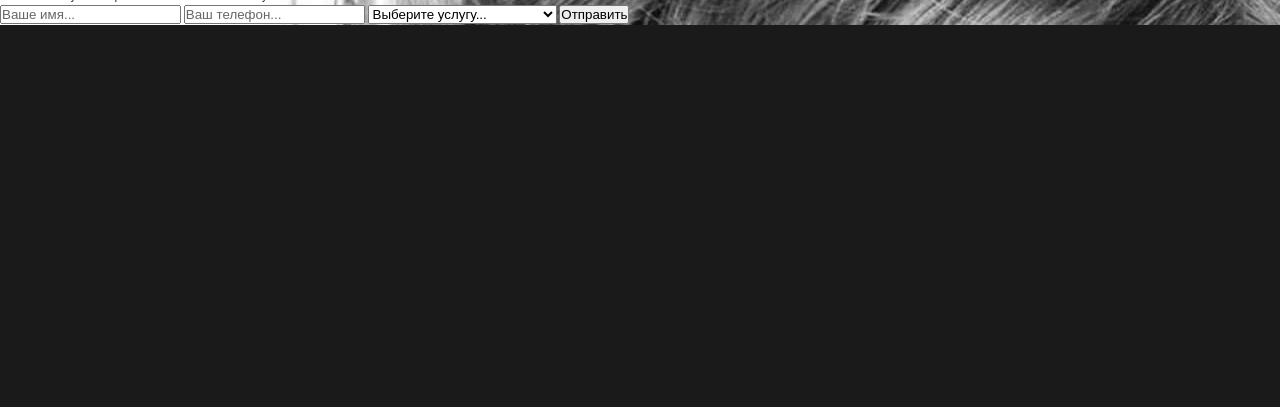
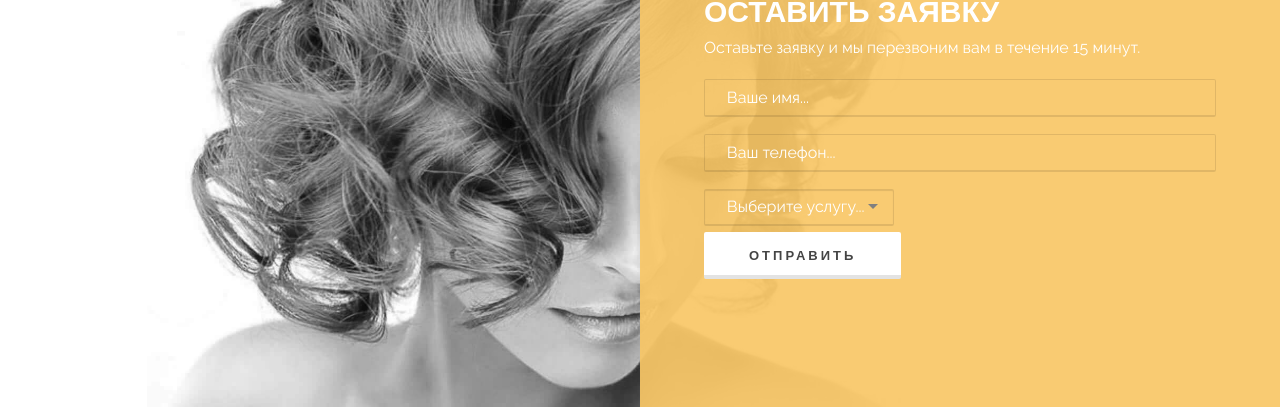
Before and after one commit to vangeliyyulia/S-Mitler, a website: page app/index.html in a window 1280 px wide. Shown: the part 2519-2926 px from the top of the page. Before the commit the page ends 2544 px from the top, so only its background shows below. Drawn offline with Linux system fonts and the light colour scheme.

Commit message:
Dorm Pt.1

```diff
--- a/app/index.html
+++ b/app/index.html
@@ -185,7 +185,6 @@
 				</div>
 			</section>
 			<section class="cta" style="background-image: url(img/madama.jpg);">
-				<div class="container">
 				<div class="form__wrapper">
 					<form action="#" class="form">
 						<div class="form__success"><span>Спасибо за заявку!</span></div>
@@ -210,10 +209,9 @@
 							<option>Массаж и SPA</option>
 							<option>Солярий</option>
 						</select>
-								<button class="button button-white">Отправить</button>
+						<button class="btn btn--white">Отправить</button>
 						</form>
 					</form>
-					</div>
 				</div>
 			</section>
 		</div>
--- a/app/js/common.js
+++ b/app/js/common.js
@@ -44,4 +44,10 @@ $(function() {
 			ths.find('.services__services-image').css('min-height', thsh);
 		});
 	}carouselService();
+
+	$('select').selectize({
+		create: true,
+		sortField: 'text'
+	});
+
 });
--- /dev/null
+++ b/app/sass/layout/_cta.scss
@@ -0,0 +1,113 @@
+.cta {
+    background-size: contain;
+    background-repeat: no-repeat;
+    background-color: #fff;
+    background-position: 25%;
+}
+
+.form {
+    width: 50%;
+    padding: 10% 5%;
+    background-color: rgba($accent, .92);
+	color: #fff;
+    position: relative;
+    display: flex;
+    flex-direction: column;
+    justify-content: center;
+    align-items: flex-start;
+
+    & input, textarea, select,
+    .selectize-control.single input, .selectize-input {
+        font-family: 'RalewayRegular';
+        color: #fff;
+        width: 100%;
+        margin-top: 1.7rem;
+        background-color: transparent;
+        border: rgba(0,0,0,.1) 1px solid;
+        border-bottom: rgba(0,0,0,.1) 2px solid;
+        border-radius: 2px;
+        padding: .8rem 2.2rem;
+        outline: 0;
+        display: inline-block;
+        font-weight: 300;
+        font-size: 1.6rem;
+
+		&::-webkit-input-placeholder {
+			color: #fff;
+            opacity: 1;
+        }
+
+		&:-moz-placeholder {
+			color: #fff;
+            opacity: 1;
+        }
+
+		&::-moz-placeholder {
+			color: #fff;
+            opacity: 1;
+        }
+
+		&:-ms-input-placeholder {
+            color: #fff;
+        }
+    }
+
+    & .option {
+        font-family: 'RalewayRegular';
+        color: #222;
+        padding: 1rem 2rem;
+    }
+
+    &__success {
+        position: absolute;
+        top: 0;
+        left: 0;
+        right: 0;
+        bottom: 0;
+        text-transform: uppercase;
+        font-weight: bold;
+        display: flex;
+        z-index: 10;
+        display: none;
+
+        & span {
+            margin: auto;
+        }
+
+        & ~ * {
+            transition: all .5s ease;
+        }
+
+	    &.active {
+            & ~ * {
+                opacity: .5;
+                filter: blur(10px);
+            }
+        }
+    }
+
+    &__wrapper {
+        display: flex;
+        justify-content: flex-end;
+    }
+
+    &__logo {
+        width: 10rem;
+        height: auto;
+    }
+
+    &__heading {
+        margin-top: 0;
+		line-height: 1.5;
+		white-space: nowrap;
+		margin-bottom: 0;
+		font-size: 3rem;
+		text-transform: uppercase;
+		font-weight: 800;
+    }
+
+    & p {
+        font-size: 1.6rem;
+        font-family: 'RalewayRegular';
+    }
+}
--- a/app/sass/main.scss
+++ b/app/sass/main.scss
@@ -7,6 +7,7 @@
 @import 'layout/header';
 @import 'layout/services';
 @import 'layout/gallery';
+@import 'layout/cta';
 
 @import 'components/nav';
 @import 'components/btn';
```
Also changed, not shown: app/css/main.min.css, app/js/common.min.js, app/js/scripts.min.js. Lines whose indentation alone changed are shown as unchanged.
